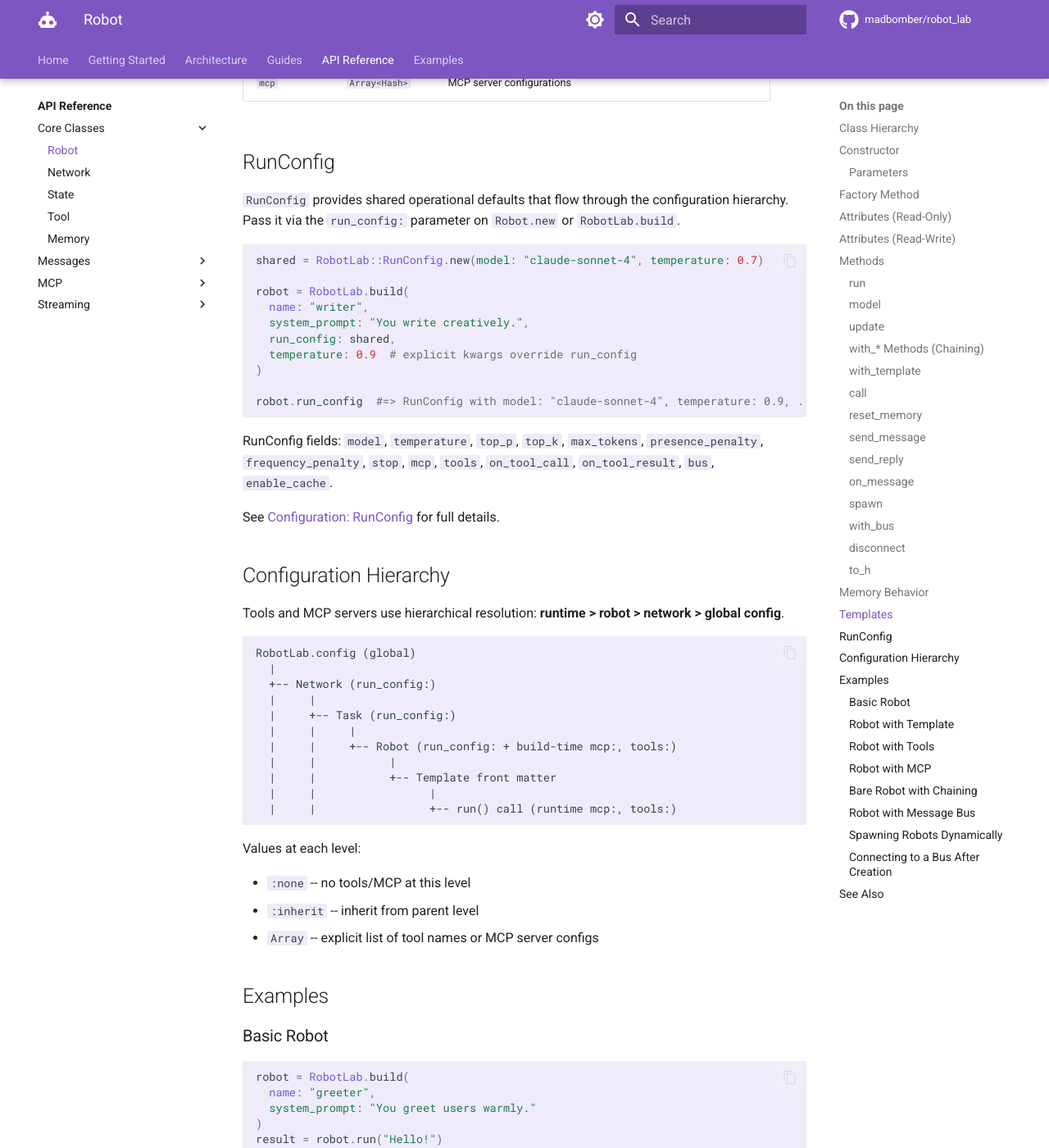
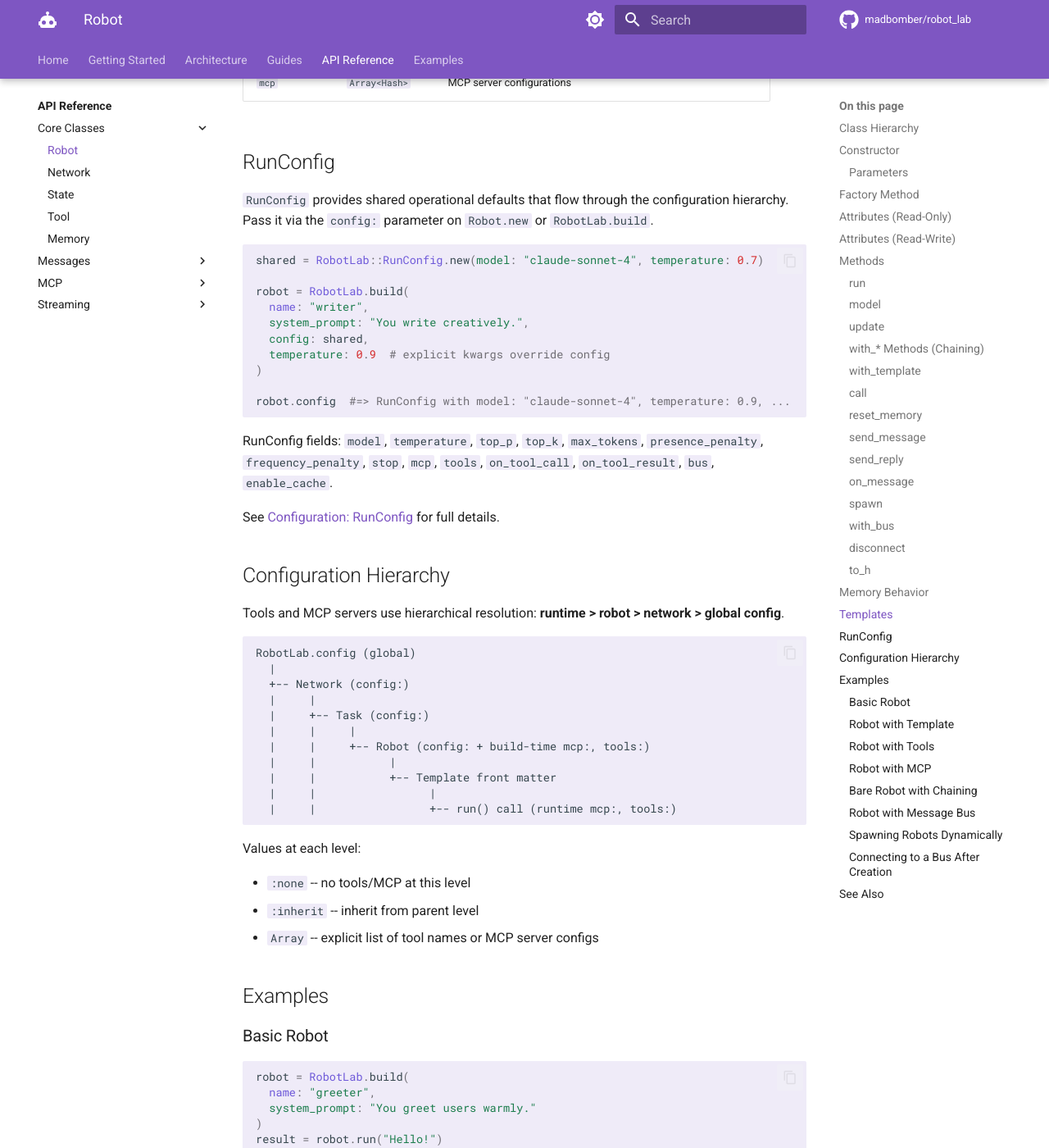
Before and after one commit to MadBomber/robot_lab, an MkDocs documentation site: the page built from docs/api/core/robot.md, in a window 1280 px wide and 1400 px high, scrolled down 12036 px. Shown: the whole window at 82% size. Built offline with MkDocs 1.6.1 and Material for MkDocs 9.7.7, drawn with Linux system fonts in a browser that asks for light colours; comment, search, counter and statistics services are not loaded; some of the changed text lies outside the part shown.

Commit message:
refactor(core)!: rename `run_config` to `config` across API
This breaking change updates the terminology from `run_config` to `config` in the core API documentation and code examples. The change simplifies and standardizes the configuration parameter naming across the RobotLab library.

BREAKING CHANGE: All references to `run_config` have been replaced with `config` in method signatures, documentation, and code examples. This affects network, robot, and task configuration initialization and access.

````diff
--- a/docs/api/core/robot.md
+++ b/docs/api/core/robot.md
@@ -37,7 +37,7 @@ Robot.new(
   presence_penalty: nil,
   frequency_penalty: nil,
   stop: nil,
-  run_config: nil
+  config: nil
 )
 ```
 
@@ -59,7 +59,7 @@ Robot.new(
 | `on_tool_result` | `Proc`, `nil` | `nil` | Callback invoked when a tool returns a result |
 | `enable_cache` | `Boolean` | `true` | Whether to enable semantic caching |
 | `bus` | `TypedBus::MessageBus`, `nil` | `nil` | Optional message bus for inter-robot communication |
-| `run_config` | `RunConfig`, `nil` | `nil` | Shared config merged with explicit kwargs (see [RunConfig](#runconfig)) |
+| `config` | `RunConfig`, `nil` | `nil` | Shared config merged with explicit kwargs (see [RunConfig](#runconfig)) |
 | `temperature` | `Float`, `nil` | `nil` | Controls randomness (0.0-1.0) |
 | `top_p` | `Float`, `nil` | `nil` | Nucleus sampling threshold |
 | `top_k` | `Integer`, `nil` | `nil` | Top-k sampling |
@@ -68,7 +68,7 @@ Robot.new(
 | `frequency_penalty` | `Float`, `nil` | `nil` | Penalize based on frequency |
 | `stop` | `String`, `Array`, `nil` | `nil` | Stop sequences |
 
-When both `run_config:` and explicit kwargs (e.g., `temperature:`) are provided, explicit kwargs always win.
+When both `config:` and explicit kwargs (e.g., `temperature:`) are provided, explicit kwargs always win.
 
 ## Factory Method
 
@@ -101,7 +101,7 @@ If `name` is omitted, it defaults to `"robot"`.
 | `memory` | `Memory` | Inherent memory (used when standalone, not in network) |
 | `bus` | `TypedBus::MessageBus`, `nil` | Message bus instance (nil if not configured) |
 | `outbox` | `Hash` | Sent messages tracked by composite key with status and replies |
-| `run_config` | `RunConfig` | Effective RunConfig (merged from constructor kwargs and passed-in config) |
+| `config` | `RunConfig` | Effective RunConfig (merged from constructor kwargs and passed-in config) |
 | `mcp_config` | `Symbol`, `Array` | Build-time MCP configuration (raw, unresolved) |
 | `tools_config` | `Symbol`, `Array` | Build-time tools configuration (raw, unresolved) |
 
@@ -448,7 +448,7 @@ Front matter supports two categories of keys:
 
 ## RunConfig
 
-`RunConfig` provides shared operational defaults that flow through the configuration hierarchy. Pass it via the `run_config:` parameter on `Robot.new` or `RobotLab.build`.
+`RunConfig` provides shared operational defaults that flow through the configuration hierarchy. Pass it via the `config:` parameter on `Robot.new` or `RobotLab.build`.
 
 ```ruby
 shared = RobotLab::RunConfig.new(model: "claude-sonnet-4", temperature: 0.7)
@@ -456,11 +456,11 @@ shared = RobotLab::RunConfig.new(model: "claude-sonnet-4", temperature: 0.7)
 robot = RobotLab.build(
   name: "writer",
   system_prompt: "You write creatively.",
-  run_config: shared,
-  temperature: 0.9  # explicit kwargs override run_config
+  config: shared,
+  temperature: 0.9  # explicit kwargs override config
 )
 
-robot.run_config  #=> RunConfig with model: "claude-sonnet-4", temperature: 0.9, ...
+robot.config  #=> RunConfig with model: "claude-sonnet-4", temperature: 0.9, ...
 ```
 
 RunConfig fields: `model`, `temperature`, `top_p`, `top_k`, `max_tokens`, `presence_penalty`, `frequency_penalty`, `stop`, `mcp`, `tools`, `on_tool_call`, `on_tool_result`, `bus`, `enable_cache`.
@@ -474,11 +474,11 @@ Tools and MCP servers use hierarchical resolution: **runtime > robot > network >
 ```
 RobotLab.config (global)
   |
-  +-- Network (run_config:)
+  +-- Network (config:)
   |     |
-  |     +-- Task (run_config:)
+  |     +-- Task (config:)
   |     |     |
-  |     |     +-- Robot (run_config: + build-time mcp:, tools:)
+  |     |     +-- Robot (config: + build-time mcp:, tools:)
   |     |           |
   |     |           +-- Template front matter
   |     |                 |
````
Also changed, not shown: README.md (+3 -3 lines), docs/api/core/index.md (+1 -1 lines), docs/api/core/network.md (+6 -6 lines), docs/getting-started/configuration.md (+3 -3 lines), docs/guides/creating-networks.md (+9 -9 lines), 11 other files.
